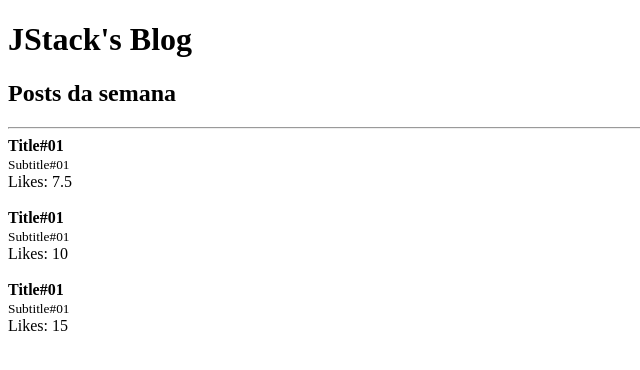
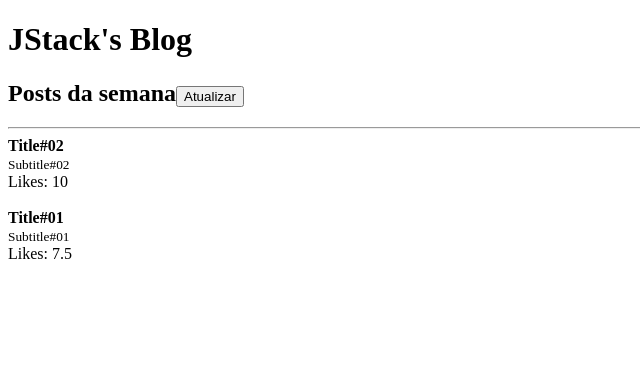
Before and after one commit to joaosoarees/jstack-react-fundamentals, a React app: page / in a window 1280 px wide. Shown: the top 370 px of the page, without its empty margins (0-640 px from the left). Built offline with nearby package versions, Linux system fonts and the light colour scheme.

Commit message:
react states

```diff
--- a/src/App.js
+++ b/src/App.js
@@ -1,38 +1,44 @@
-import React from 'react';
+import React, { useState } from 'react';
 
 import { Header } from './Header';
 import { Post } from './Post';
 
-const posts = [
-  {
-    title: 'Title#01',
-    subTitle: 'Subtitle#01',
-    likes: 15,
-  },
-  {
-    title: 'Title#01',
-    subTitle: 'Subtitle#01',
-    likes: 20,
-  },
-  {
-    title: 'Title#01',
-    subTitle: 'Subtitle#01',
-    likes: 30,
-  },
-];
+export function App() {
+  const [posts, setPosts] = useState([
+    { id: 1, title: 'Title#02', subTitle: 'Subtitle#02', likes: 20 },
+    { id: 2, title: 'Title#01', subTitle: 'Subtitle#01', likes: 15 },
+  ]);
 
-export function App() {
+  console.log({posts})
+
+  function handleRefresh() {
+    setTimeout(() => {
+      setPosts((prevState) => [
+        ...prevState,
+        {
+          id: prevState.length + 1,
+          title: `Title#0${prevState.length + 1}`,
+          subTitle: `Subtitle#0${prevState.length + 1}`,
+          likes: 50
+        }
+      ])
+    }, 2000);
+  }
+
   return (
     <>
       <Header>
-        <h2>Posts da semana</h2>
+        <h2>
+          Posts da semana
+          <button onClick={handleRefresh}>Atualizar</button>
+        </h2>
       </Header>
 
       <hr />
 
       {posts.map(post => (
         <Post
-          key={Math.random()}
+          key={post.id}
           likes={post.likes}
           post={{
             title: post.title,
```
